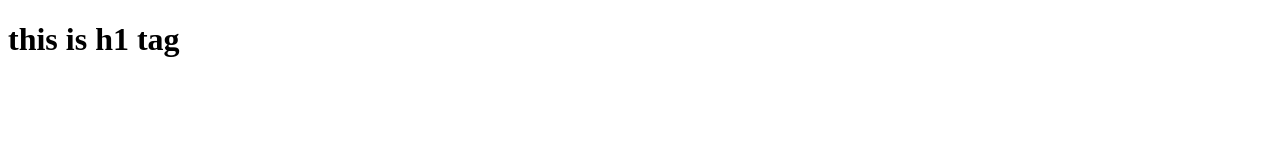
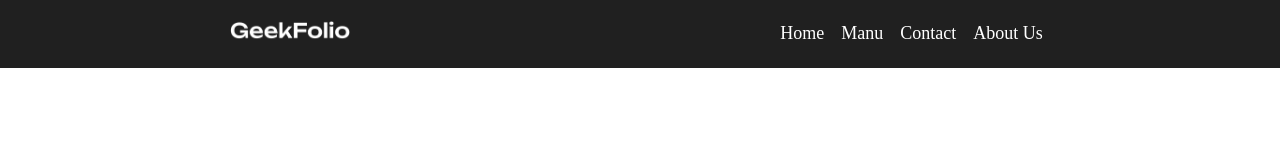
Before and after one commit to tazbir01/my-first-github-ripo, a plain HTML site: page index.html in a window 1280 px wide. Drawn offline with Linux system fonts and the light colour scheme.

Commit message:
added header

```diff
--- a/index.html
+++ b/index.html
@@ -4,8 +4,46 @@
     <meta charset="UTF-8">
     <meta name="viewport" content="width=device-width, initial-scale=1.0">
     <title>Document</title>
+    <link rel="stylesheet" href="style.css">
 </head>
 <body>
-    <h1>this is h1 tag</h1>
+    <!DOCTYPE html>
+<html lang="en">
+<head>
+    <meta charset="UTF-8">
+    <meta name="viewport" content="width=device-width, initial-scale=1.0">
+    <title>Document</title>
+    <link rel="stylesheet" href="style.css">
+</head>
+<body>
+    <!-- this is header -->
+    <header>
+        <nav>
+            <div class="manu-container">
+                <div class="logo">
+                    <img class="logo-photo" src="images/logo-light.png" alt="">
+                </div>
+                <div class="manu">
+                    <li class="item">Home</li>
+                    <li class="item">Manu</li>
+                    <li class="item">Contact</li>
+                    <li class="item">About Us</li>
+                </div>
+            </div>
+        </nav>
+    </header>
+    <main>
+        <section>
+            <div class="banner-contener">
+                <div class="banner-text">
+
+                </div>
+                <div class="banner-photo"></div>
+            </div>
+        </section>
+    </main>
+    <footer></footer>
 </body>
 </html>
+</body>
+</html>
--- /dev/null
+++ b/style.css
@@ -0,0 +1,25 @@
+*{
+    margin: 0px;
+    padding: 0px;
+}
+.manu-container{
+    background-color: rgb(32, 32, 32);
+    color: white;
+    list-style: none;
+    display: flex;
+    justify-content:space-around;
+    align-items: center;
+    padding: 20px;
+}
+.logo-photo{
+    width: 120px;
+}
+.manu{
+    display: flex;
+}
+.item{
+    margin-left: 10px;
+    padding-right: 7px;
+    cursor: pointer;
+    font-size: 18px;
+}
```
Also changed, not shown: images/0.png (added), images/1.png (added), images/2.png (added), images/background.png (added), images/banner.png (added), images/logo-light.png (added), images/section.png (added).
